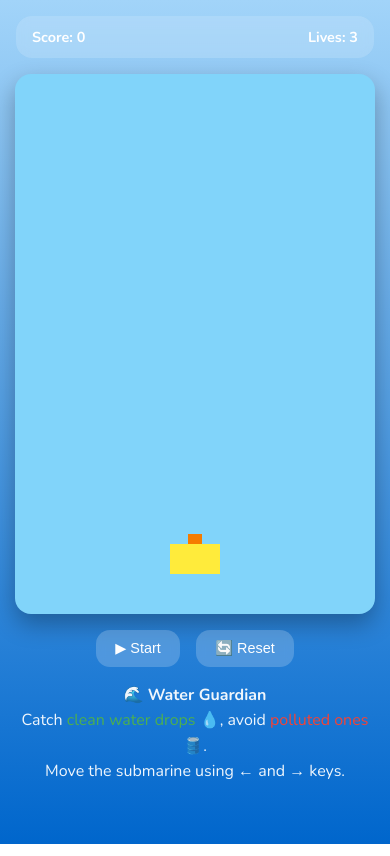
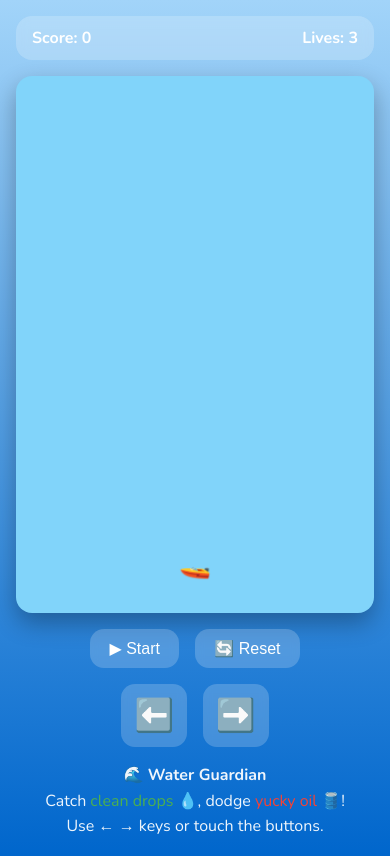
Before and after one commit to Eyadhamza-ctrl/project-team, a plain HTML site: page game.html in a window 390 px wide. Drawn offline with nearby package versions, Linux system fonts and the light colour scheme.

Commit message:
modified:   game.html 	modified:   index.html

```diff
--- a/game.html
+++ b/game.html
@@ -6,51 +6,40 @@
 <title>Water Guardian Game</title>
 <link href="https://fonts.googleapis.com/css2?family=Nunito:wght@400;700&display=swap" rel="stylesheet" />
 <style>
-    * {
-      box-sizing: border-box;
-      margin: 0;
-      padding: 0;
-    }
+  * { box-sizing: border-box; margin: 0; padding: 0; }
   body {
     font-family: 'Nunito', sans-serif;
     background: linear-gradient(to bottom, #a2d4f9, #0066cc);
     min-height: 100vh;
-  overflow-y: auto;
     display: flex;
     flex-direction: column;
     align-items: center;
     justify-content: flex-start;
     padding: 1rem;
   }
-
   .topbar {
-      width: 100%;
-      max-width: 500px;
-      display: flex;
-      justify-content: space-between;
-      align-items: center;
-      background: rgba(255, 255, 255, 0.15);
-      border-radius: 16px;
-      padding: 0.7rem 1rem;
-      margin-bottom: 1rem;
-      color: #fff;
-      font-weight: bold;
-      backdrop-filter: blur(6px);
+    width: 100%; max-width: 500px;
+    display: flex; justify-content: space-between; align-items: center;
+    background: rgba(255,255,255,0.2);
+    border-radius: 16px; padding: 0.7rem 1rem;
+    color: #fff; font-weight: bold;
+    backdrop-filter: blur(6px); margin-bottom: 1rem;
   }
   canvas {
     background: #81d4fa;
     border-radius: 16px;
-      box-shadow: 0 10px 25px rgba(0, 0, 0, 0.3);
+    box-shadow: 0 10px 25px rgba(0,0,0,0.3);
+    width: 100%; height: auto;
+    max-width: 360px;
   }
-    .buttons {
+  .buttons, .mobile-controls {
     margin-top: 1rem;
     display: flex;
     gap: 1rem;
   }
   button {
     background: #ffffff33;
-      color: white;
-      border: none;
+    color: white; border: none;
     border-radius: 14px;
     padding: 0.6rem 1.2rem;
     font-size: 1rem;
@@ -70,33 +59,37 @@
     font-size: 1rem;
     line-height: 1.6;
   }
-    @media (max-width: 600px) {
-      .topbar {
-        font-size: 0.9rem;
-      }
-      button {
-        font-size: 0.9rem;
-      }
+  .mobile-controls button {
+    font-size: 2rem;
+    flex: 1;
+    padding: 0.8rem;
   }
 </style>
 </head>
 <body>
+
 <div class="topbar">
   <div id="score">Score: 0</div>
   <div id="lives">Lives: 3</div>
 </div>
+
 <canvas id="gameCanvas" width="360" height="540"></canvas>
+
 <div class="buttons">
   <button id="startBtn">▶ Start</button>
   <button id="resetBtn">🔄 Reset</button>
 </div>
+
+<div class="mobile-controls">
+  <button id="leftBtn">⬅️</button>
+  <button id="rightBtn">➡️</button>
+</div>
+
 <div class="instructions">
   🌊 <strong>Water Guardian</strong><br>
-    Catch <span style="color:#4caf50;">clean water drops</span> 💧, avoid <span style="color:#f44336;">polluted ones</span> 🛢️.<br>
-    Move the submarine using <strong>←</strong> and <strong>→</strong> keys.
+  Catch <span style="color:#4caf50;">clean drops 💧</span>, dodge <span style="color:#f44336;">yucky oil 🛢️</span>!<br>
+  Use <strong>← →</strong> keys or touch the buttons.
 </div>
-
-
 
 <!-- Sounds -->
 <audio id="bgMusic" src="https://cdn.pixabay.com/download/audio/2022/03/15/audio_bdc0a6e164.mp3" loop></audio>
@@ -108,25 +101,21 @@
 const ctx = canvas.getContext("2d");
 const startBtn = document.getElementById("startBtn");
 const resetBtn = document.getElementById("resetBtn");
+const leftBtn = document.getElementById("leftBtn");
+const rightBtn = document.getElementById("rightBtn");
 
 const bgMusic = document.getElementById("bgMusic");
 const pickupSound = document.getElementById("pickupSound");
 const hitSound = document.getElementById("hitSound");
 
-    let drops = [];
-    let frame = 0;
-    let score = 0;
-    let lives = 3;
-    let running = false;
+let drops = [], frame = 0, score = 0, lives = 3, running = false;
 
 const player = {
   x: canvas.width / 2 - 25,
   y: canvas.height - 70,
-      w: 50,
-      h: 30,
+  w: 50, h: 30,
   speed: 7,
-      moveLeft: false,
-      moveRight: false,
+  moveLeft: false, moveRight: false
 };
 
 document.addEventListener("keydown", (e) => {
@@ -137,6 +126,11 @@
   if (e.key === "ArrowLeft") player.moveLeft = false;
   if (e.key === "ArrowRight") player.moveRight = false;
 });
+
+leftBtn.addEventListener("touchstart", () => player.moveLeft = true);
+leftBtn.addEventListener("touchend", () => player.moveLeft = false);
+rightBtn.addEventListener("touchstart", () => player.moveRight = true);
+rightBtn.addEventListener("touchend", () => player.moveRight = false);
 
 startBtn.addEventListener("click", () => {
   if (!running) {
@@ -149,13 +143,8 @@
 resetBtn.addEventListener("click", resetGame);
 
 function resetGame() {
-      drops = [];
-      frame = 0;
-      score = 0;
-      lives = 3;
-      running = false;
-      bgMusic.pause();
-      bgMusic.currentTime = 0;
+  drops = []; frame = 0; score = 0; lives = 3;
+  running = false; bgMusic.pause(); bgMusic.currentTime = 0;
   updateUI();
   ctx.clearRect(0, 0, canvas.width, canvas.height);
   drawPlayer();
@@ -165,17 +154,15 @@
   const isClean = Math.random() < 0.6;
   drops.push({
     x: Math.random() * (canvas.width - 30),
-        y: -30,
-        w: 30,
-        h: 30,
-        speed: 2 + Math.random() * 2 + score * 0.05,
-        clean: isClean,
+    y: -30, w: 30, h: 30,
+    speed: 2 + Math.random() * 3 + score * 0.03,
+    clean: isClean
   });
 }
 
 function update() {
   frame++;
-      if (frame % 40 === 0) randomDrop();
+  if (frame % 35 === 0) randomDrop();
 
   if (player.moveLeft) player.x = Math.max(0, player.x - player.speed);
   if (player.moveRight) player.x = Math.min(canvas.width - player.w, player.x + player.speed);
@@ -191,43 +178,32 @@
       d.y + d.h > player.y
     ) {
       if (d.clean) {
-            score += 10;
-            pickupSound.play();
+        score += 10; pickupSound.play();
       } else {
-            lives--;
-            hitSound.play();
+        lives--; hitSound.play();
       }
-          drops.splice(i, 1);
+      drops.splice(i,1);
       if (lives <= 0) {
-            running = false;
-            bgMusic.pause();
-            setTimeout(() => {
-              alert(`Game Over! Your score: ${score}.`);
-            }, 100);
+        running = false; bgMusic.pause();
+        setTimeout(() => alert(`😢 Game Over!\nYour score: ${score}`), 100);
       }
       updateUI();
-          continue;
-        }
-
-        if (d.y > canvas.height) {
-          drops.splice(i, 1);
+    } else if (d.y > canvas.height) {
+      drops.splice(i,1);
     }
   }
 }
 
 function drawPlayer() {
-      ctx.fillStyle = "#ffeb3b";
-      ctx.fillRect(player.x, player.y, player.w, player.h);
-      ctx.fillStyle = "#f57c00";
-      ctx.fillRect(player.x + 18, player.y - 10, 14, 10);
+  ctx.font = "26px Arial";
+  ctx.textAlign = "center";
+  ctx.fillText("🚤", player.x + player.w / 2, player.y + player.h);
 }
 
 function drawDrops() {
-      drops.forEach((d) => {
-        ctx.fillStyle = d.clean ? "#4caf50" : "#f44336";
-        ctx.beginPath();
-        ctx.arc(d.x + d.w / 2, d.y + d.h / 2, d.w / 2, 0, Math.PI * 2);
-        ctx.fill();
+  ctx.font = "24px Arial";
+  drops.forEach(d => {
+    ctx.fillText(d.clean ? "💧" : "🛢️", d.x + d.w/2, d.y + d.h/2);
   });
 }
 
@@ -252,7 +228,5 @@
 
 resetGame();
 </script>
-
-
 </body>
 </html>
```
Also changed, not shown: index.html (+1 -1 lines). Lines whose indentation alone changed are shown as unchanged.
